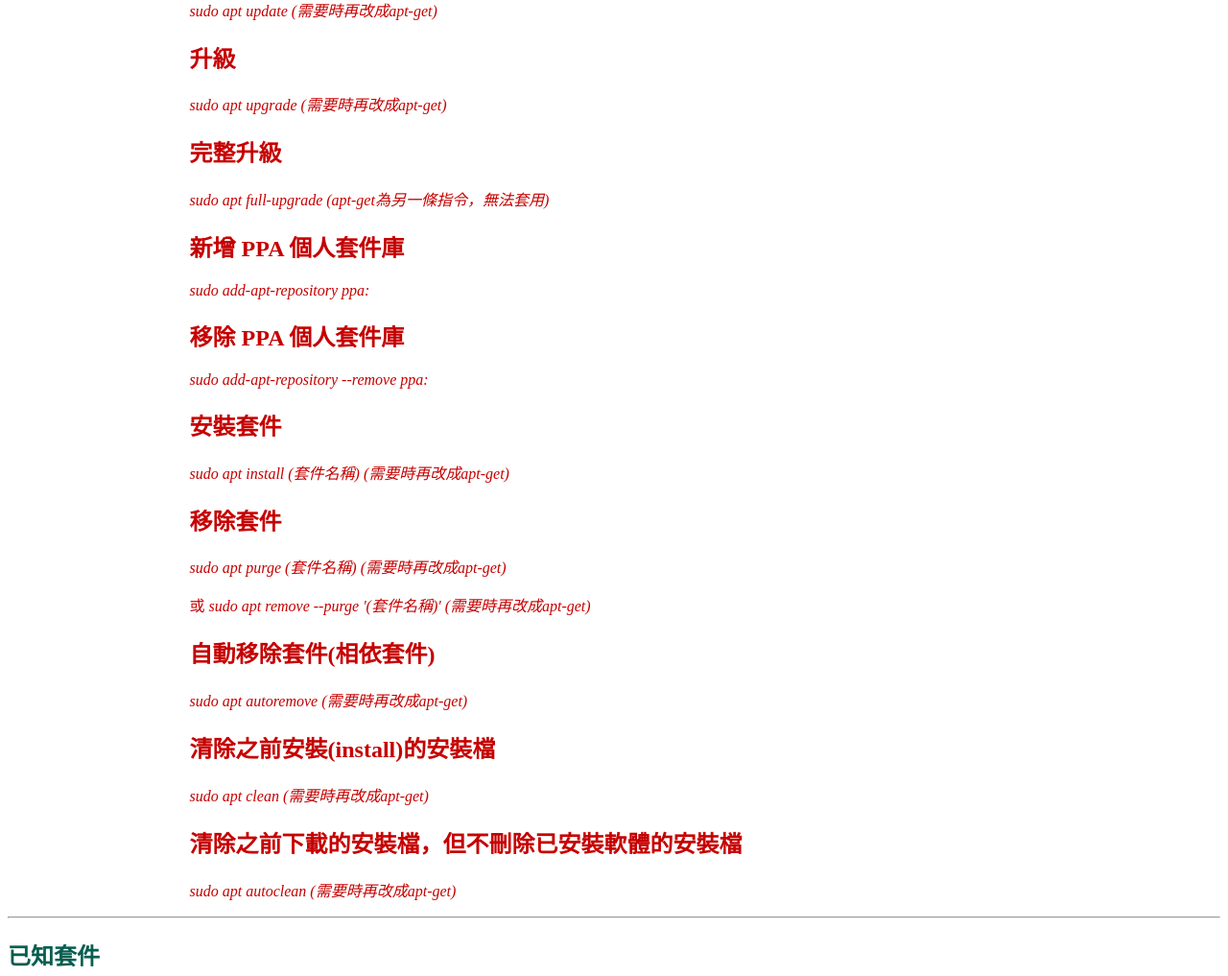
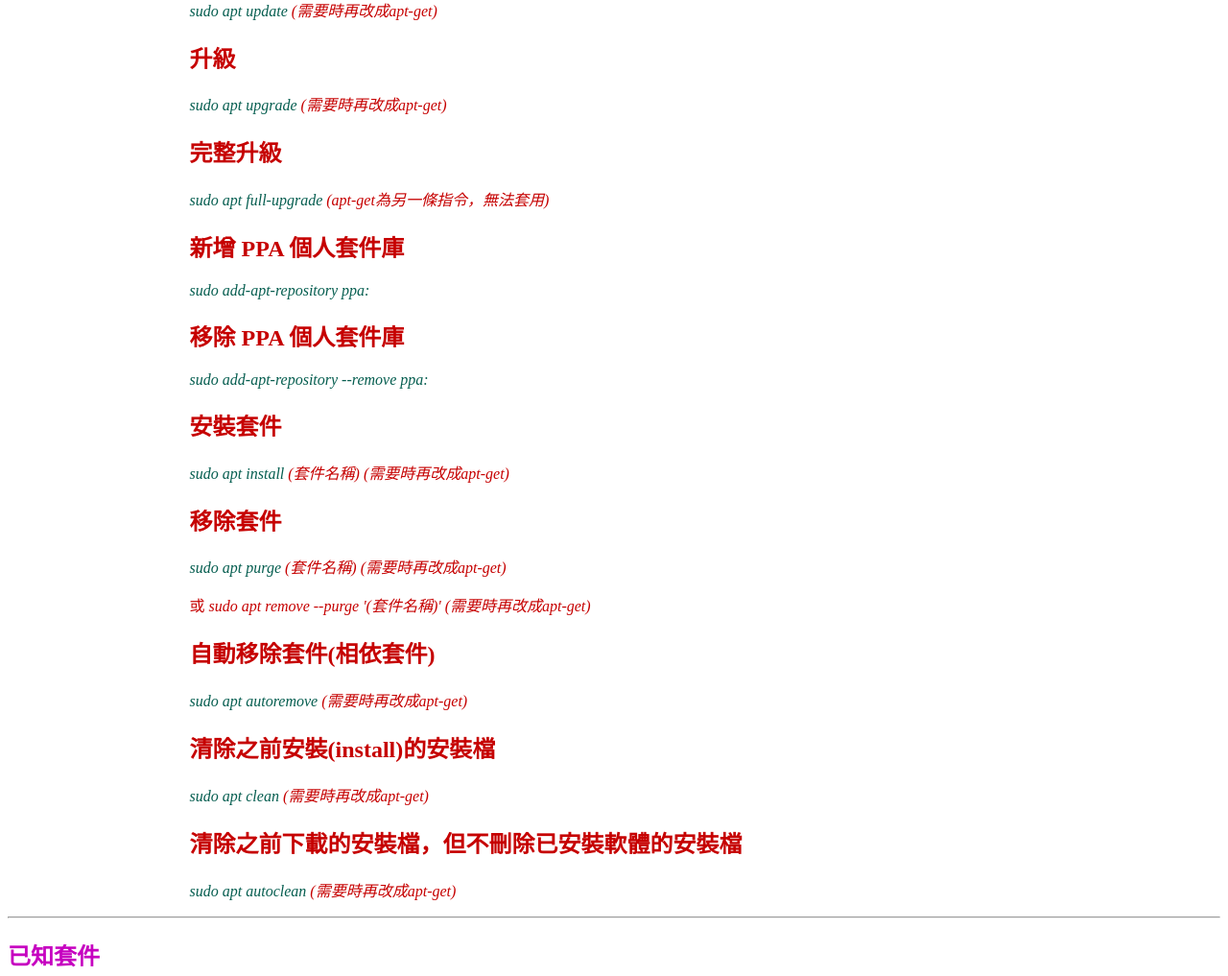
Before and after one commit to HYDeReUb/HYDeReUb.github.io, a plain HTML site: page data/data4.html in a window 1280 px wide. Shown: the part 255-1272 px from the top of the page at 96% size. Drawn offline with Linux system fonts and the light colour scheme.

Commit message:
Update data4.html

```diff
--- a/data/data4.html
+++ b/data/data4.html
@@ -62,29 +62,29 @@ function topFunction() {
 
 <span style="color:#C60000"><h2>APT運用</h2></span>
 <div class="A p_center"><h2>更新</h2>
-<p><i>sudo apt update  (需要時再改成apt-get)</p></i>
+<p><i><span style="color:#065E50">sudo apt update</span>  (需要時再改成apt-get)</p></i>
 <h2>升級</h2>
-<p><i>sudo apt upgrade (需要時再改成apt-get)</p></i>
+<p><i><span style="color:#065E50">sudo apt upgrade</span> (需要時再改成apt-get)</p></i>
 <h2>完整升級</h2>
-<p><i>sudo apt full-upgrade (apt-get為另一條指令，無法套用)</p></i>
+<p><i><span style="color:#065E50">sudo apt full-upgrade</span> (apt-get為另一條指令，無法套用)</p></i>
 <h2>新增 PPA 個人套件庫</h2>
-<p><i>sudo add-apt-repository ppa:</p></i>
+<p><i><span style="color:#065E50">sudo add-apt-repository ppa:</span></p></i>
 <h2>移除 PPA 個人套件庫</h2>
-<p><i>sudo add-apt-repository --remove ppa:</p></i>
+<p><i><span style="color:#065E50">sudo add-apt-repository --remove ppa:</span></p></i>
 <h2>安裝套件</h2>
-<p><i>sudo apt install (套件名稱) (需要時再改成apt-get)</p></i>
+<p><i><span style="color:#065E50">sudo apt install</span> (套件名稱) (需要時再改成apt-get)</p></i>
 <h2>移除套件</h2>
-<p><i>sudo apt purge (套件名稱) (需要時再改成apt-get)</p></i><p>或  <i>sudo apt remove --purge '(套件名稱)' (需要時再改成apt-get)</p></i>
+<p><i><span style="color:#065E50">sudo apt purge</span> (套件名稱) (需要時再改成apt-get)</p></i><p>或  <i>sudo apt remove --purge '(套件名稱)' (需要時再改成apt-get)</p></i>
 <h2>自動移除套件(相依套件)</h2>
-<p><i>sudo apt autoremove (需要時再改成apt-get)</p></i>
+<p><i><span style="color:#065E50">sudo apt autoremove</span> (需要時再改成apt-get)</p></i>
 <h2>清除之前安裝(install)的安裝檔</h2>
-<p><i>sudo apt clean (需要時再改成apt-get)</p></i>
+<p><i><span style="color:#065E50">sudo apt clean</span> (需要時再改成apt-get)</p></i>
 <h2>清除之前下載的安裝檔，但不刪除已安裝軟體的安裝檔</h2>
-<p><i>sudo apt autoclean (需要時再改成apt-get)</p></i></div>
+<p><i><span style="color:#065E50">sudo apt autoclean</span> (需要時再改成apt-get)</p></i></div>
 
 <hr>
 
-<span style="color:#065E50"><h2>已知套件</h2>
+<span style="color:#C600C0"><h2>已知套件</h2>
 <p><u>"apt"有問題的話再改成"apt-get"看看</p></u></span>
 <div class="B p_center"><h2>支援exFAT(FAT64)</h2>
   <span style="color:#065E50"><p><i>sudo apt install exfat-utils</p></i></span>
@@ -151,10 +151,10 @@ function topFunction() {
 <h2>vchiq影片播放問題</h2>
 <span style="color:#065E50"><p><i>sudo chmod 447(最大權限777) /dev/vchiq</p></i></span>
 <h2>給予使用Bash權限</h2>
-<p><i>(先用"cd"調整該檔資料夾的位置)chmod u+x P.sh ("P"是檔案名稱，副檔名為".sh")</p></i>
+<p><i>(先用"cd"調整該檔資料夾的位置)<span style="color:#065E50">chmod u+x P.sh</span> ("P"是檔案名稱，副檔名為".sh")</p></i>
 <h2>CPU 10次壓力溫度測試(sh腳本)</h2>
 <p><u>(來自ExplainingComputers.com)</p></u>
-<p><i>#! /bin/bash</p></i>
+<span style="color:#065E50"><p><i>#! /bin/bash</p></i>
 <p><i>clear</p></i>
 <br>
 <p><i>for x in {1..10}</p></i>
@@ -163,7 +163,7 @@ function topFunction() {
 <p><i>  sysbench --test=cpu --cpu-max-prime=20000 --num-threads=4 run >/dev/null 2>&1</p></i>
 <p><i>done</p></i>
 <br>
-<p><i>vcgencmd measure_temp</p></i></div>
+<p><i>vcgencmd measure_temp</p></i></div></span>
 
 <hr>
 
```
